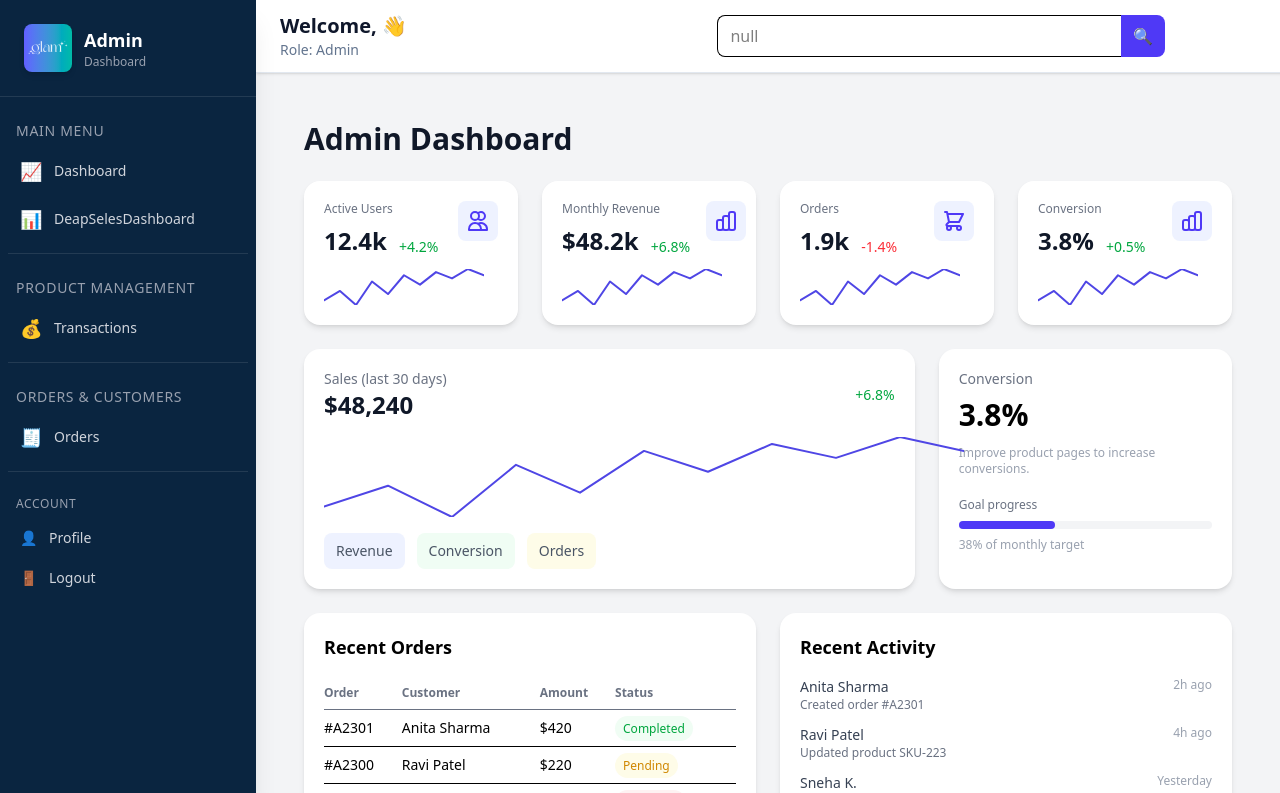
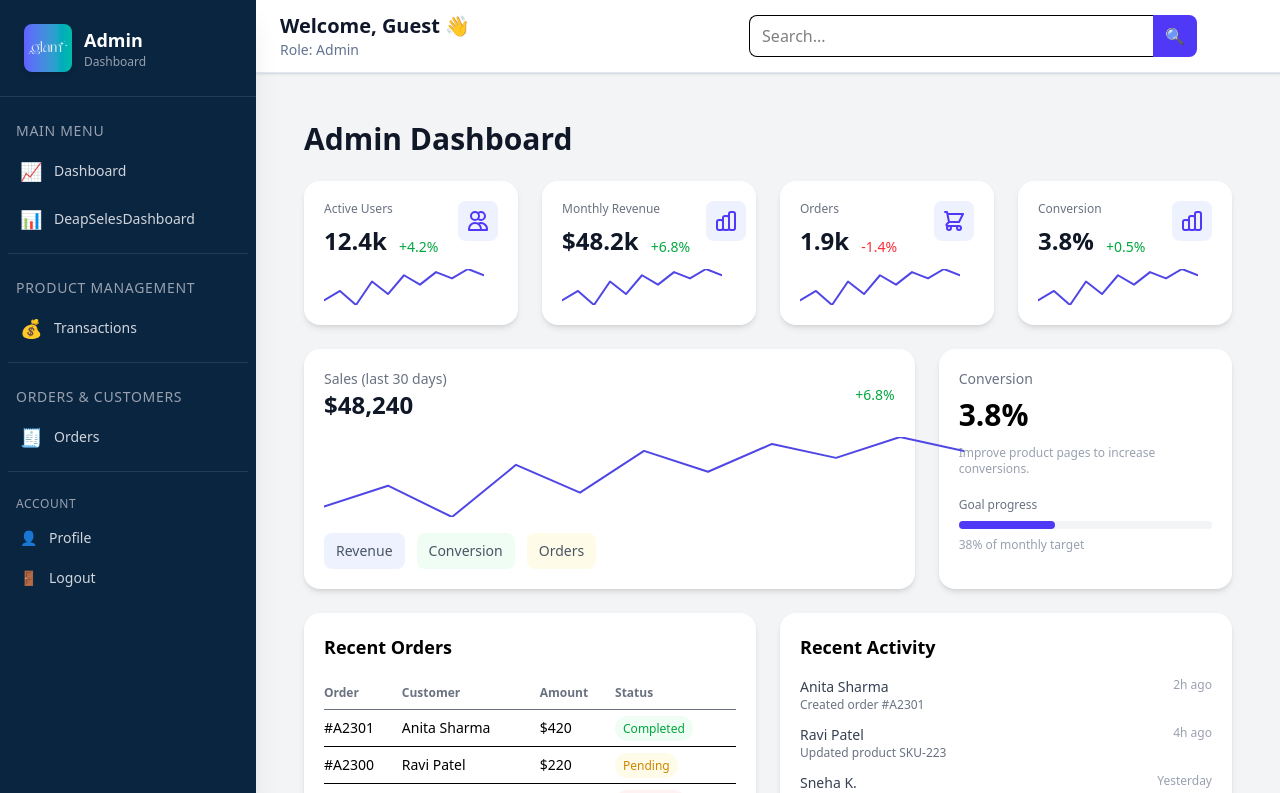
Before and after one commit to varadwagh327/Admin-Google-Login1, a Next.js app: page /HomePage in a window 1280 px wide. Shown: the top 793 px of the page. Built offline with nearby package versions, Linux system fonts and the light colour scheme.

Commit message:
redux are change and use zustand

```diff
--- a/Components/layout/TopNavbar.tsx
+++ b/Components/layout/TopNavbar.tsx
@@ -2,33 +2,27 @@
 
 import React, { useEffect, useState } from "react";
 import Link from "next/link";
-import { useSelector, useDispatch } from "react-redux";
 import { useRouter } from "next/navigation";
-import { logout } from "@/app/redux/authSlice";
-import { RootState, AppDispatch } from "@/app/redux/store";
+import { useAuthStore } from "@/app/zustand/store/useAuthStore"; // ✅ Zustand store
 
 interface TopbarProps {
   onMenuClick?: () => void; // callback to open sidebar
 }
 
 export default function Topbar({ onMenuClick }: TopbarProps) {
-  const auth = useSelector((state: RootState) => state.auth);
   const router = useRouter();
-  const dispatch = useDispatch<AppDispatch>();
+  const { user, logout, hydrate } = useAuthStore();
+
   const [searchTerm, setSearchTerm] = useState("");
   const [dropdownOpen, setDropdownOpen] = useState(false);
 
-  const user = auth.user;
+  // Load user from localStorage on first render
+  useEffect(() => {
+    hydrate(); // ✅ Zustand hydrate function to load user/token
+  }, [hydrate]);
+
   const userName = user?.name || user?.email || "Guest";
-  const userInitial = userName[0].toUpperCase();
-
-  const [useremail, setuseremail] = useState<string | null>(null);
-
-  useEffect(() => {
-    // This only runs in the browser
-    const stored = localStorage.getItem("user");
-    setuseremail(stored);
-  }, []);
+  const userInitial = userName[0]?.toUpperCase() || "G";
 
   const handleSearch = (e: React.FormEvent<HTMLFormElement>) => {
     e.preventDefault();
@@ -36,7 +30,7 @@ export default function Topbar({ onMenuClick }: TopbarProps) {
   };
 
   const handleLogout = () => {
-    dispatch(logout());
+    logout();
     router.replace("/login");
   };
 
@@ -47,7 +41,7 @@ export default function Topbar({ onMenuClick }: TopbarProps) {
         bg-white/95 backdrop-blur border-b border-slate-200 shadow-sm
         flex items-center justify-between
         px-4 md:px-6 py-2 md:py-3
-        w-full md:ml-64  /* 👈 shift for sidebar on desktop */
+        w-full md:ml-64
       "
     >
       {/* Left side: Sidebar toggle + Welcome */}
@@ -75,7 +69,7 @@ export default function Topbar({ onMenuClick }: TopbarProps) {
         )}
         <div className="truncate">
           <h1 className="text-base md:text-xl font-semibold text-slate-900 truncate">
-            Welcome, {useremail} 👋
+            Welcome, {userName} 👋
           </h1>
           <p className="text-xs md:text-sm text-slate-500 truncate">
             Role: {user?.role || "Admin"}
@@ -90,7 +84,7 @@ export default function Topbar({ onMenuClick }: TopbarProps) {
       >
         <input
           type="text"
-          placeholder={`${useremail}`}
+          placeholder={`Search...`}
           value={searchTerm}
           onChange={(e) => setSearchTerm(e.target.value)}
           className="w-full rounded-l-lg border border-r-0 px-3 py-2 focus:outline-none focus:ring-1 focus:ring-indigo-500"
--- a/app/login/page.tsx
+++ b/app/login/page.tsx
@@ -5,9 +5,7 @@ import { FcGoogle } from "react-icons/fc";
 import { FaFacebook } from "react-icons/fa";
 import { useRouter } from "next/navigation";
 import { motion } from "framer-motion";
-import { useDispatch } from "react-redux";
-import { AppDispatch } from "../redux/store";
-import { login } from "../redux/authSlice";
+import { useAuthStore } from "@/app/zustand/store/useAuthStore"; // ✅ use Zustand store
 
 //
 // 🌟 Facebook SDK Response Types
@@ -68,10 +66,12 @@ export default function LoginPage(): React.JSX.Element {
   const [password, setPassword] = useState("");
   const [loading, setLoading] = useState(false);
   const router = useRouter();
-  const dispatch = useDispatch<AppDispatch>();
+
+  // ✅ Zustand store
+  const { login } = useAuthStore();
 
   //
-  // ✅ GOOGLE LOGIN
+  // GOOGLE LOGIN
   //
   useEffect(() => {
     window.handleCredentialResponse = async (response: { credential: string }) => {
@@ -84,7 +84,7 @@ export default function LoginPage(): React.JSX.Element {
 
         const data = await res.json();
         if (data?.token && data?.user) {
-          dispatch(login({ user: data.user.email, token: data.token }));
+          login(data.user, data.token); // ✅ Zustand login
           router.push("/HomePage");
         } else {
           console.error("Google login failed", data);
@@ -132,10 +132,10 @@ export default function LoginPage(): React.JSX.Element {
     return () => {
       delete window.handleCredentialResponse;
     };
-  }, [router, dispatch]);
+  }, [router, login]);
 
   //
-  // ✅ FACEBOOK LOGIN
+  // FACEBOOK LOGIN
   //
   useEffect(() => {
     const fbScriptId = "facebook-jssdk";
@@ -156,18 +156,13 @@ document.body.appendChild(script);
     }
   }, []);
 
-  //
-  // 🌟 CHANGED: typed response instead of `any`
-  //
   const handleFacebookLogin = () => {
     window.FB?.login(
       function (response: FacebookLoginResponse) {
         if (response.authResponse) {
           (async () => {
             try {
-            // ✅ Fixed: safely get accessToken
               const accessToken = response.authResponse?.accessToken;
-
               if (!accessToken) {
                 console.error("No access token received from Facebook.");
                 return;
@@ -180,9 +175,8 @@ document.body.appendChild(script);
               });
 
               const data = await res.json();
-            console.log(data)
               if (data?.token && data?.user) {
-              dispatch(login({ user: data.user.email, token: data.token }));
+                login(data.user, data.token); // ✅ Zustand login
                 router.push("/HomePage");
               } else {
                 console.error("Facebook login failed", data);
@@ -199,9 +193,8 @@ document.body.appendChild(script);
     );
   };
 
-
   //
-  // ✅ EMAIL/PASSWORD LOGIN
+  // EMAIL/PASSWORD LOGIN
   //
   const handleSubmit = async (e: React.FormEvent<HTMLFormElement>) => {
     e.preventDefault();
@@ -215,7 +208,7 @@ document.body.appendChild(script);
       const data = await res.json();
 
       if (data?.token && data?.user) {
-        dispatch(login({ user: data.user.email, token: data.token }));
+        login(data.user, data.token); // ✅ Zustand login
         router.push("/HomePage");
       } else {
         console.error("Login failed", data);
--- /dev/null
+++ b/app/zustand/store/useAuthStore.ts
@@ -0,0 +1,73 @@
+import { create } from "zustand";
+
+interface User {
+  name: string;
+  email: string;
+  role?: string;
+}
+
+interface AuthState {
+  user: User | null;
+  token: string | null;
+  isAuthenticated: boolean;
+  isHydrated: boolean;
+  login: (user: User, token: string | null) => void;
+  logout: () => void;
+  hydrate: () => void;
+}
+
+export const useAuthStore = create<AuthState>((set, get) => ({
+  user: null,
+  token: null,
+  isAuthenticated: false,
+  isHydrated: false,
+
+  login: (user, token) => {
+    set({
+      user,
+      token,
+      isAuthenticated: true,
+      isHydrated: true,
+    });
+
+    if (typeof window !== "undefined") {
+      if (token) localStorage.setItem("token", token);
+      localStorage.setItem("user", JSON.stringify(user));
+    }
+  },
+
+  logout: () => {
+    set({
+      user: null,
+      token: null,
+      isAuthenticated: false,
+      isHydrated: true,
+    });
+
+    if (typeof window !== "undefined") {
+      localStorage.removeItem("token");
+      localStorage.removeItem("user");
+    }
+  },
+
+  hydrate: () => {
+    if (!get().isHydrated && typeof window !== "undefined") {
+      const token = localStorage.getItem("token");
+      const userString = localStorage.getItem("user");
+      let user: User | null = null;
+
+      try {
+        user = userString ? JSON.parse(userString) : null;
+      } catch {
+        user = null;
+      }
+
+      set({
+        user,
+        token,
+        isAuthenticated: !!(user && token),
+        isHydrated: true,
+      });
+    }
+  },
+}));
--- a/package.json
+++ b/package.json
@@ -23,7 +23,8 @@
     "react": "^19.1.0",
     "react-dom": "^19.1.0",
     "react-icons": "^5.5.0",
-    "react-redux": "^9.2.0"
+    "react-redux": "^9.2.0",
+    "zustand": "^5.0.8"
   },
   "devDependencies": {
     "@eslint/eslintrc": "^3.3.1",
```
Also changed, not shown: 1 other file (tests, documents, lock files or other folders). Lines whose indentation alone changed are shown as unchanged.
